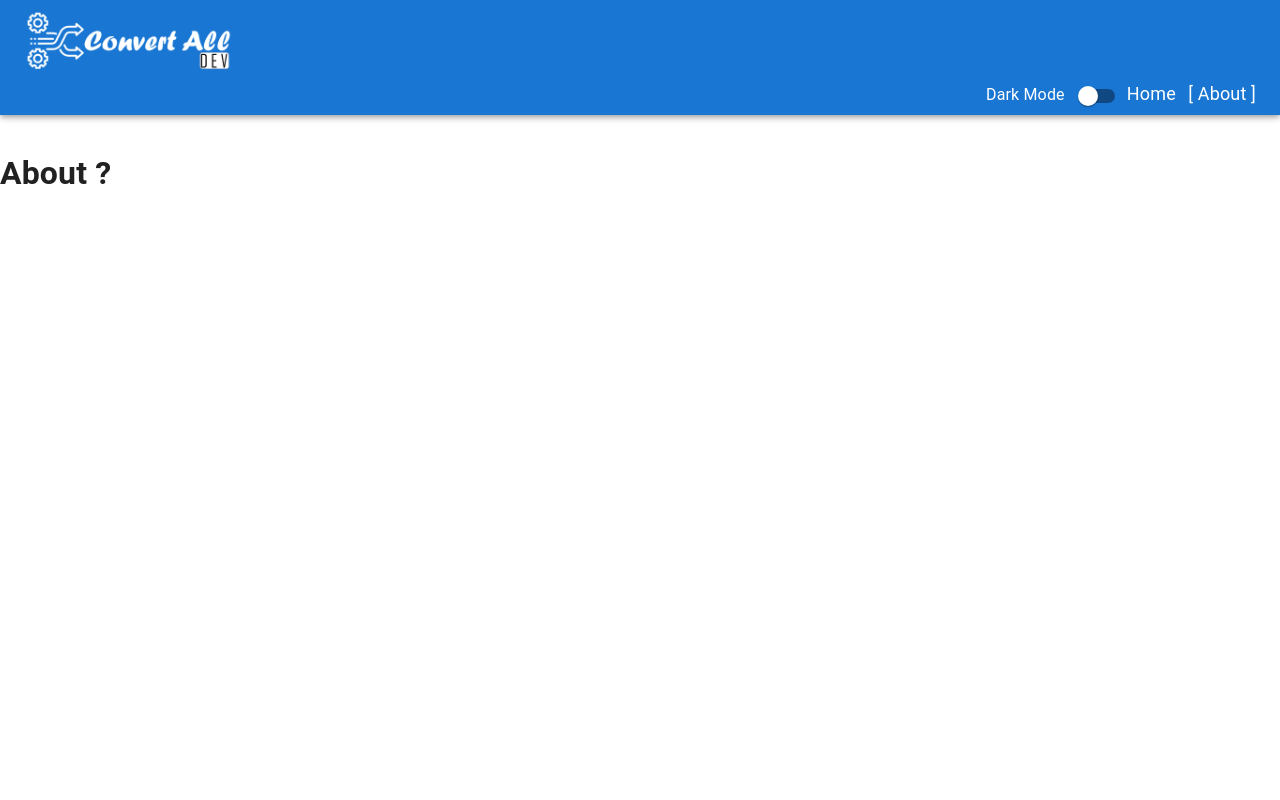
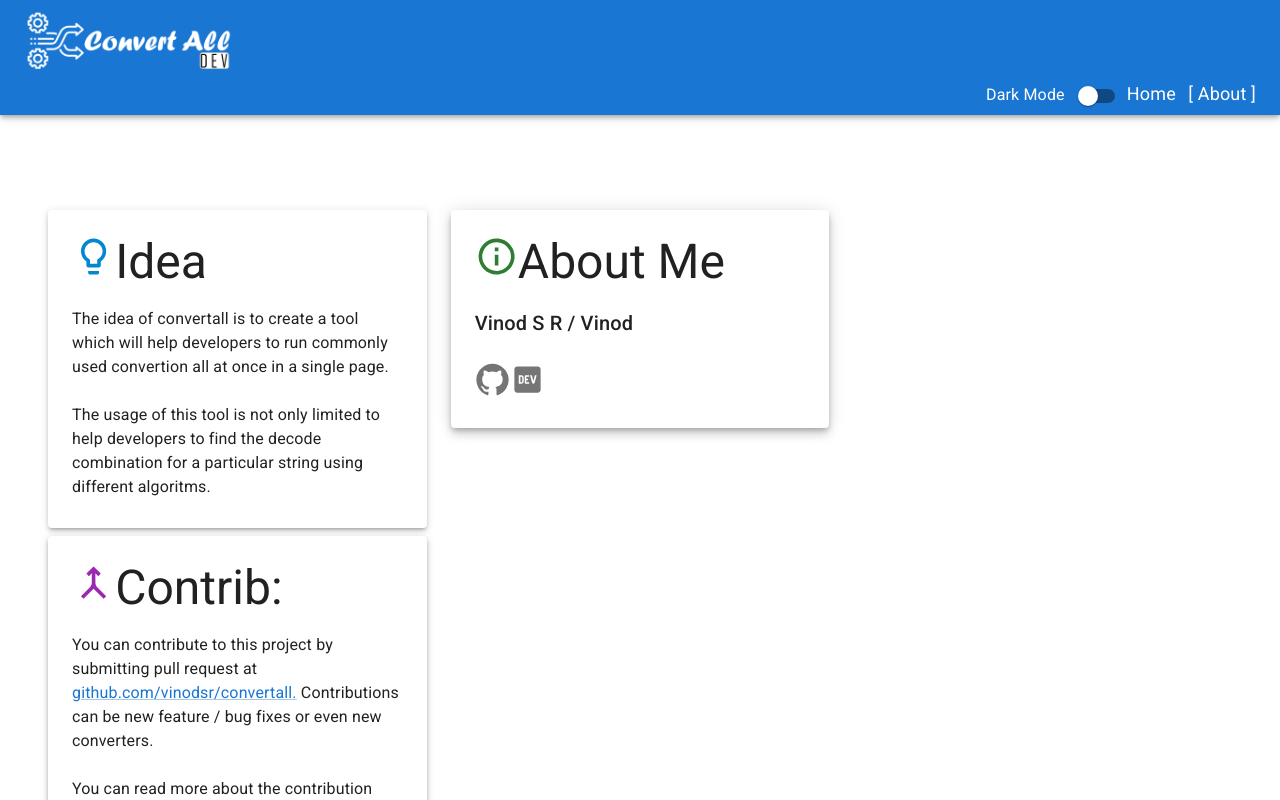
Before and after one commit to vinodsr/convertall, a React (Create React App) app: page /about in a window 1280 px wide. Shown: the top 800 px of the page. Built offline with nearby package versions, Linux system fonts and the light colour scheme.

Commit message:
Updated about page
Closes #7

```diff
--- a/package.json
+++ b/package.json
@@ -6,7 +6,8 @@
     "@craco/craco": "^6.4.0",
     "@emotion/react": "^11.5.0",
     "@emotion/styled": "^11.3.0",
-    "@mui/icons-material": "^5.0.4",
+    "@fontsource/roboto": "^4.5.1",
+    "@mui/icons-material": "^5.3.0",
     "@mui/material": "^5.0.6",
     "@testing-library/jest-dom": "^5.14.1",
     "@testing-library/react": "^11.2.7",
--- a/public/index.html
+++ b/public/index.html
@@ -10,7 +10,7 @@
     <meta name="theme-color" content="#000000" />
     <meta
       name="description"
-      content="Web site created using create-react-app"
+      content="Universal converter toolkit for developers"
     />
     <link rel="apple-touch-icon" href="%PUBLIC_URL%/logo192.png" />
     <!--
@@ -18,6 +18,7 @@
       user's mobile device or desktop. See https://developers.google.com/web/fundamentals/web-app-manifest/
     -->
     <link rel="manifest" href="%PUBLIC_URL%/manifest.json" />
+
     <!--
       Notice the use of %PUBLIC_URL% in the tags above.
       It will be replaced with the URL of the `public` folder during the build.
--- a/src/App.tsx
+++ b/src/App.tsx
@@ -6,6 +6,12 @@ import { Routes, Route } from "react-router-dom";
 import { CssBaseline } from "@mui/material";
 import { SnackbarProvider } from "notistack";
 import { AppThemeProvider } from "@src/Providers/AppTheme.Providers";
+import { AboutPage } from "./Pages/About";
+
+import "@fontsource/roboto/300.css";
+import "@fontsource/roboto/400.css";
+import "@fontsource/roboto/500.css";
+import "@fontsource/roboto/700.css";
 //console.log = () => {};
 
 /**
@@ -26,14 +32,7 @@ export default function App() {
           <div>
             <Routes>
               <Route path="/" element={<ConverterMainWithSnack />} />
-              <Route
-                path="/about"
-                element={
-                  <div style={{ marginTop: 10, minHeight: "85vh" }}>
-                    <h1>About ?</h1>
-                  </div>
-                }
-              />
+              <Route path="/about" element={<AboutPage />} />
             </Routes>
           </div>
           <Footer></Footer>
--- /dev/null
+++ b/src/Pages/About.tsx
@@ -0,0 +1,117 @@
+import { Box, Grid, Link, Paper, Typography } from "@mui/material";
+import GitHubIcon from "@mui/icons-material/GitHub";
+import LogoDevIcon from "@mui/icons-material/LogoDev";
+import LightbulbOutlinedIcon from "@mui/icons-material/LightbulbOutlined";
+import MergeOutlinedIcon from "@mui/icons-material/MergeOutlined";
+import InfoOutlinedIcon from "@mui/icons-material/InfoOutlined";
+
+/**
+ * About Page Component
+ * @returns
+ */
+export const AboutPage = () => {
+  return (
+    <Grid
+      style={{ marginTop: 10, minHeight: "80vh", padding: "3em" }}
+      container
+      spacing={3}
+    >
+      <Grid item md={4} sm={6} xs={12}>
+        <Grid container spacing={1}>
+          <Grid item xs={12}>
+            <Paper elevation={3}>
+              <Box padding={3}>
+                <Typography variant="h3" component="div" gutterBottom>
+                  <LightbulbOutlinedIcon
+                    color="info"
+                    sx={{ fontSize: ".9em" }}
+                  ></LightbulbOutlinedIcon>
+                  Idea
+                </Typography>
+                <Typography variant="body1" gutterBottom>
+                  The idea of convertall is to create a tool which will help
+                  developers to run commonly used convertion all at once in a
+                  single page.
+                  <br />
+                  <br />
+                  The usage of this tool is not only limited to help developers
+                  to find the decode combination for a particular string using
+                  different algoritms.
+                </Typography>
+              </Box>
+            </Paper>
+          </Grid>
+          <Grid item xs={12}>
+            <Paper elevation={4}>
+              <Box padding={3}>
+                <Typography variant="h3" component="div" gutterBottom>
+                  <MergeOutlinedIcon
+                    color="secondary"
+                    sx={{ fontSize: ".9em" }}
+                  ></MergeOutlinedIcon>
+                  Contrib:
+                </Typography>
+                <Typography variant="body1" gutterBottom>
+                  You can contribute to this project by submitting pull request
+                  at{" "}
+                  <Link
+                    href="https://www.github.com/vinodsr/convertall"
+                    title="github account"
+                    target="_blank"
+                  >
+                    github.com/vinodsr/convertall.
+                  </Link>{" "}
+                  Contributions can be new feature / bug fixes or even new
+                  converters.
+                  <br />
+                  <br />
+                  You can read more about the contribution guidelines at
+                  <Link
+                    href="https://www.github.com/vinodsr/convertall"
+                    title="github account"
+                    target="_blank"
+                  >
+                    github.com/vinodsr/convertall.
+                  </Link>
+                </Typography>
+              </Box>
+            </Paper>
+          </Grid>
+        </Grid>
+      </Grid>
+
+      <Grid item lg={4} md={5} sm={6} xs={12}>
+        <Paper elevation={6}>
+          <Box padding={3}>
+            <Typography variant="h3" component="div" gutterBottom>
+              <InfoOutlinedIcon
+                color="success"
+                sx={{ fontSize: ".9em" }}
+              ></InfoOutlinedIcon>
+              About Me
+            </Typography>
+            <Typography variant="h6" gutterBottom>
+              Vinod S R / Vinod
+            </Typography>
+            <Box paddingTop={2}>
+              <Link
+                href="https://www.github.com/vinodsr/convertall"
+                title="github account"
+                target="_blank"
+              >
+                <GitHubIcon color="action" fontSize="large" />
+              </Link>
+              <Link
+                href="https://dev.to/vinodsr"
+                title="dev.to account"
+                target="_blank"
+              >
+                <LogoDevIcon color="action" fontSize="large" />
+              </Link>
+            </Box>
+          </Box>
+        </Paper>
+      </Grid>
+    </Grid>
+  );
+};
```
Also changed, not shown: 1 other file (tests, documents, lock files or other folders).
